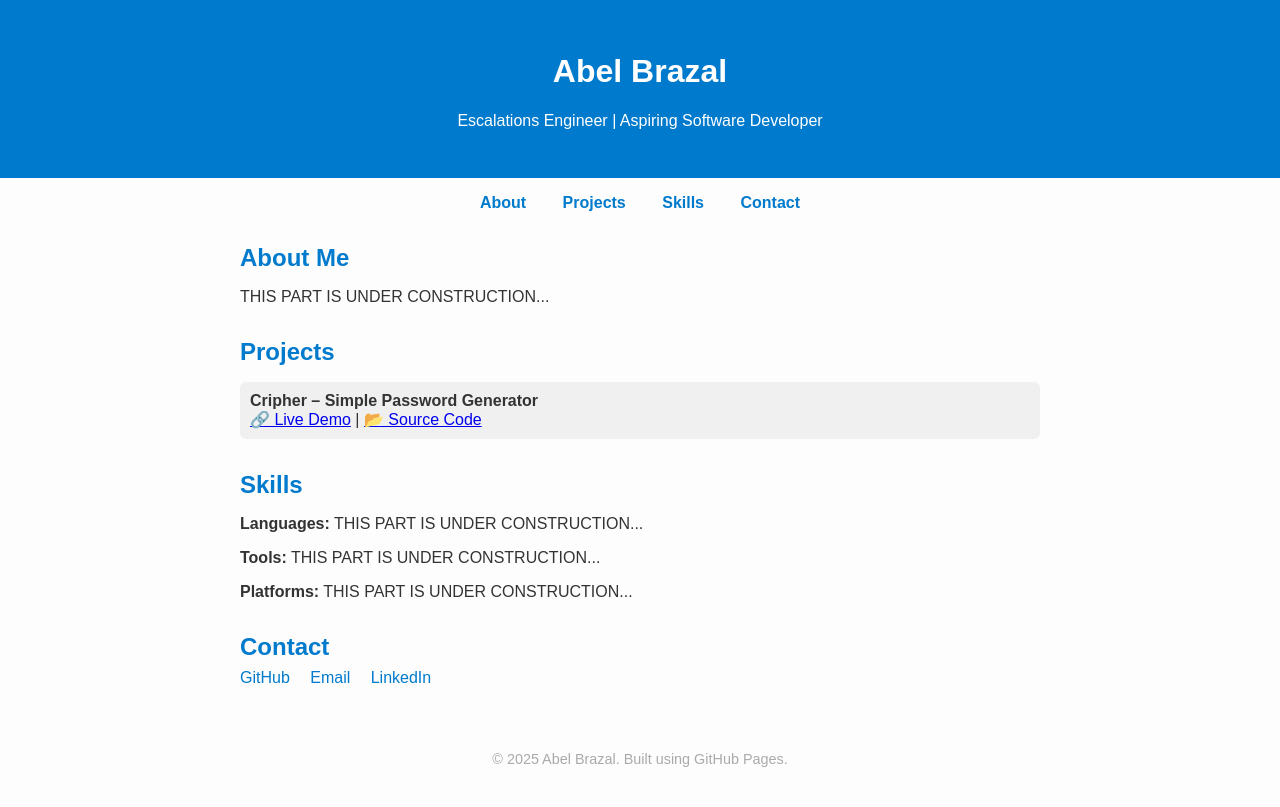
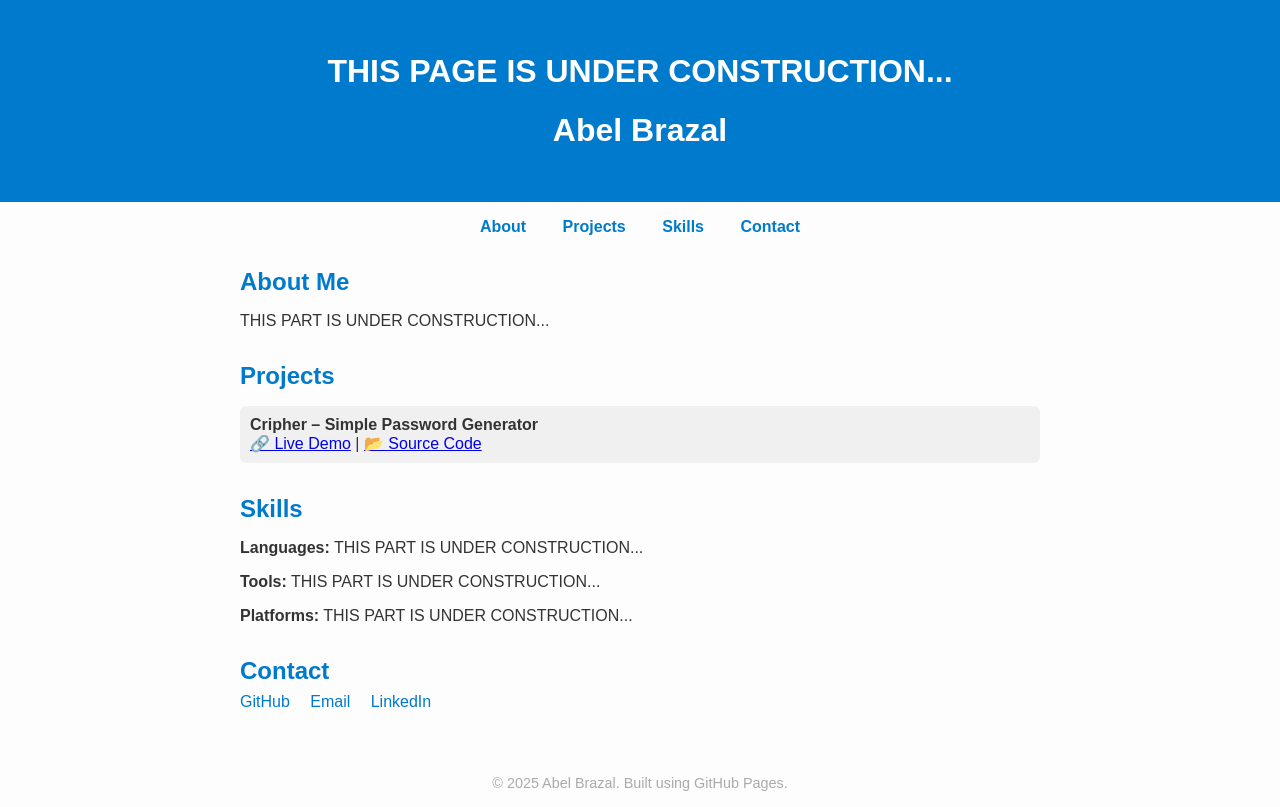
Before and after one commit to abelbrazal/abelbrazal.github.io, a plain HTML site: page index.html in a window 1280 px wide. Drawn offline with Linux system fonts and the light colour scheme.

Commit message:
Update index.html

```diff
--- a/index.html
+++ b/index.html
@@ -79,8 +79,9 @@
 <body>
 
   <header>
+    <h1>THIS PAGE IS UNDER CONSTRUCTION...</h1>
     <h1>Abel Brazal</h1>
-    <p>Escalations Engineer | Aspiring Software Developer</p>
+    <!--<p>Escalations Engineer | Aspiring Software Developer</p>-->
   </header>
 
   <nav>
```
